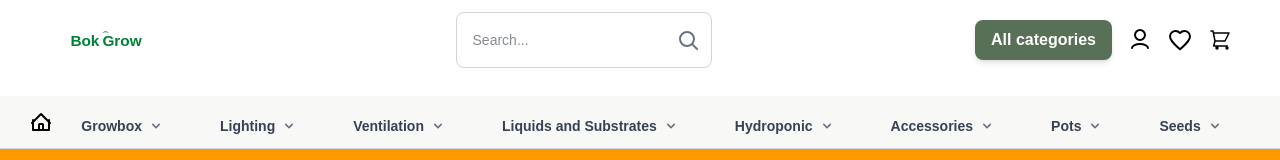
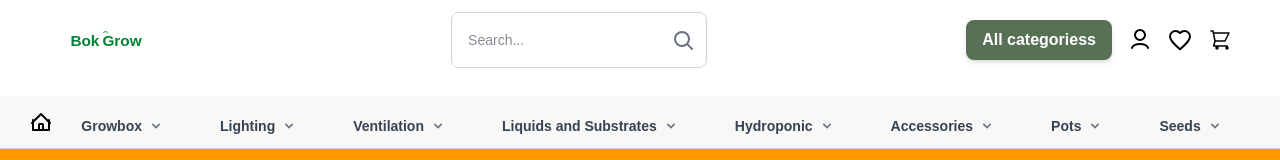
Before and after one commit to milja007/marketShop, a Next.js app: page / in a window 1280 px wide. Shown: the top 160 px of the page. Built offline with nearby package versions, Linux system fonts and the light colour scheme.

Commit message:
promjena

```diff
--- a/components/HEADER/navbar.tsx
+++ b/components/HEADER/navbar.tsx
@@ -52,7 +52,7 @@ const Navbar: React.FC = () => {
             transition-colors duration-200
           "
         >
-          All categories
+          All categoriess
         </button>
         <LoginSvg />
         <HeartSvg />
```
